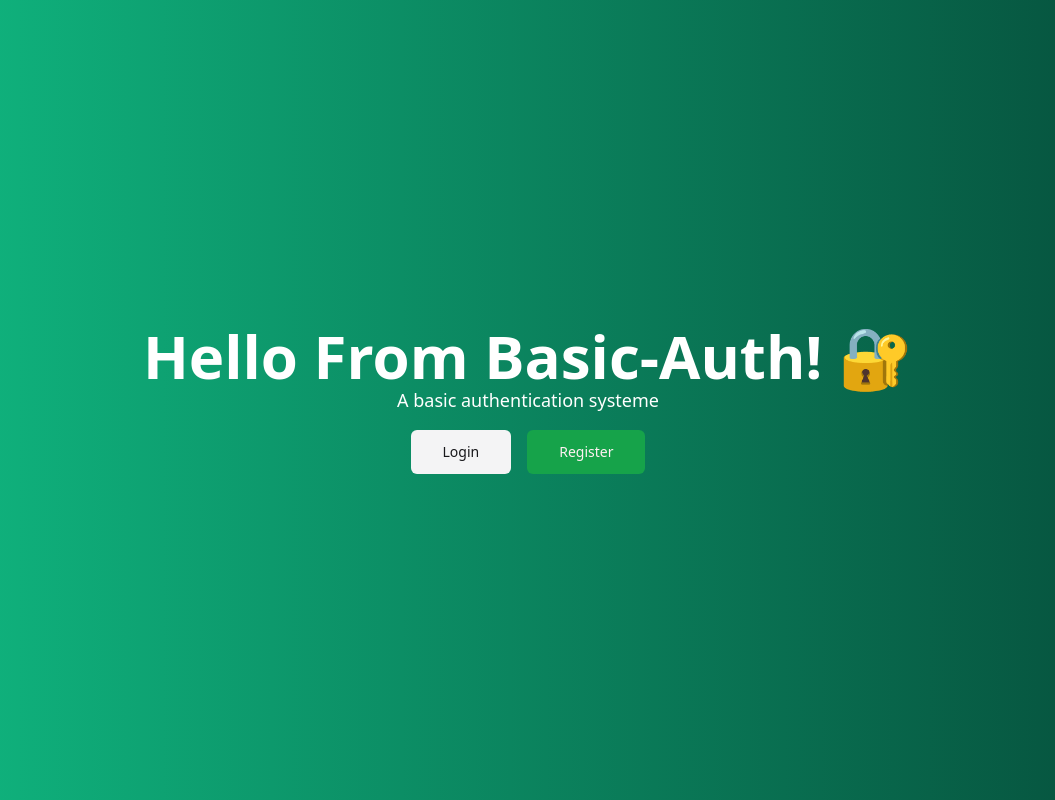
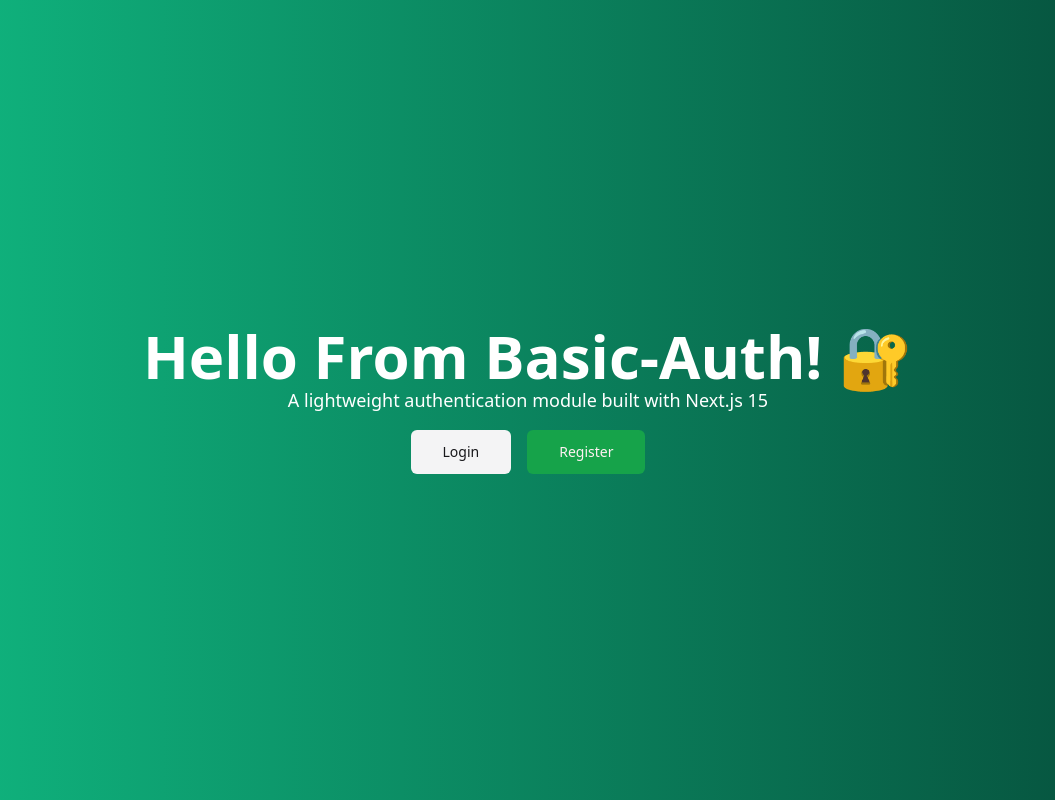
Before and after one commit to hamilton-k-dev/basic_auth, a Next.js app: page / in a window 1280 px wide. Shown: the whole page, without its empty margins (112-1167 px from the left). Built offline with nearby package versions, Linux system fonts and the light colour scheme.

Commit message:
update .env.example for database credentials and enhance homepage description; add FormInfo component for displaying messages

```diff
--- a/src/app/page.tsx
+++ b/src/app/page.tsx
@@ -7,7 +7,9 @@
       <h1 className="font-bold text-6xl text-white">
         Hello From Basic-Auth! 🔐
       </h1>
-      <p className="text-lg text-white">A basic authentication systeme</p>
+      <p className="text-lg text-white">
+        A lightweight authentication module built with Next.js 15
+      </p>
       <div className="mt-4 flex flex-row items-center gap-4">
         <Link href="/login">
           <Button size={"lg"} className="w-full" variant={"secondary"}>
--- /dev/null
+++ b/src/components/form-info.tsx
@@ -0,0 +1,16 @@
+import { Info } from "lucide-react";
+interface FormInfoProps {
+  message?: string;
+}
+
+export const FormInfo = ({ message }: FormInfoProps) => {
+  if (!message) {
+    return null;
+  }
+  return (
+    <div className="bg-blue-700/15 p-3 rounded-md flex items-center gap-x-2 text-sm text-blue-700">
+      <Info size={20} />
+      <p>{message}</p>
+    </div>
+  );
+};
```
Also changed, not shown: 1 other file (tests, documents, lock files or other folders).
